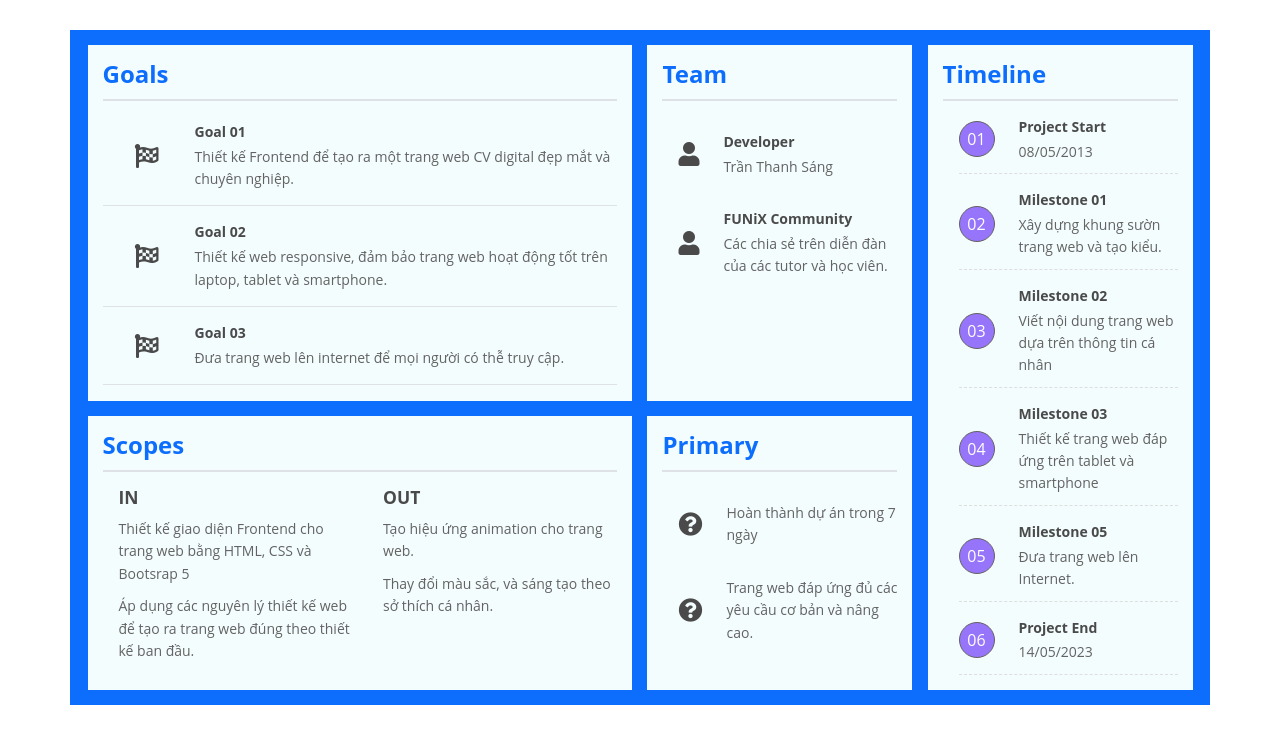
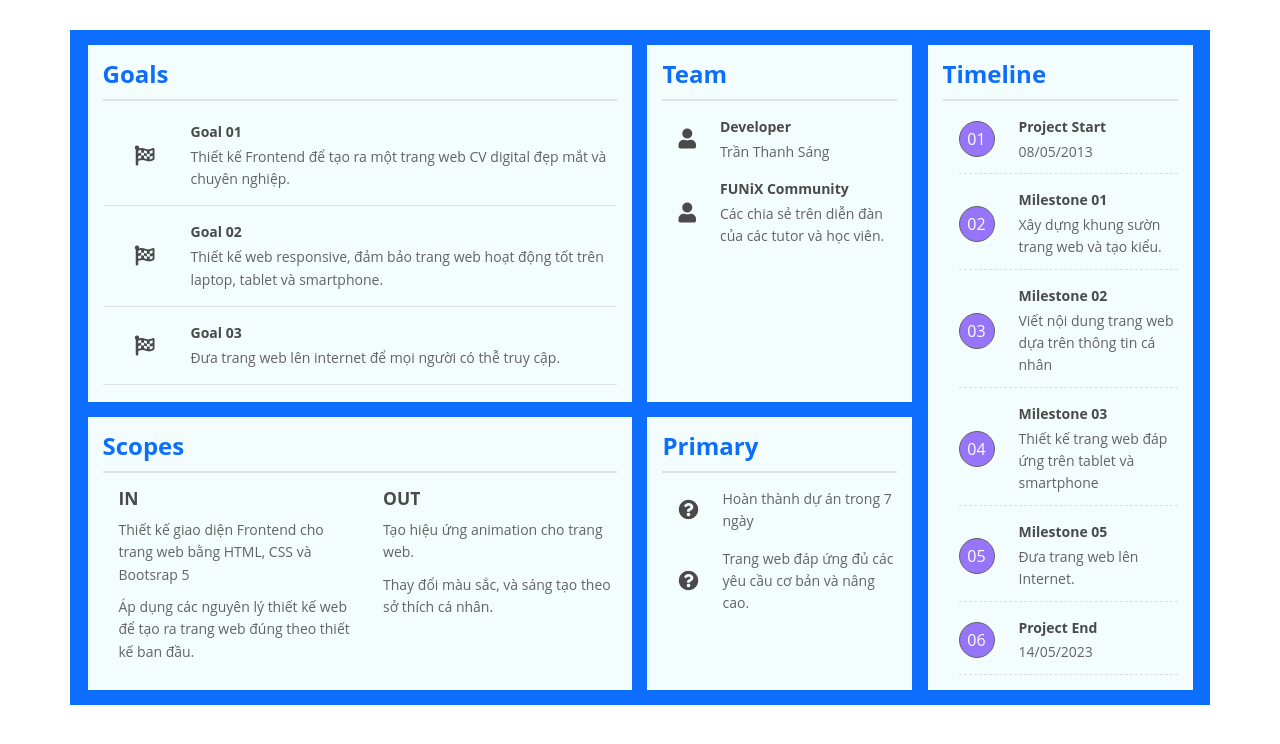
Before and after one commit to tolorendev/assignmen-3, a plain HTML site: page project-charter-1.html in a window 1280 px wide. Drawn offline with nearby package versions, Linux system fonts and the light colour scheme.

Commit message:
Add files via upload

```diff
--- a/css/laptop.css
+++ b/css/laptop.css
@@ -533,7 +533,7 @@ a.project-3 {
 }
 
 .project-name {
-  font-size: 1.4rem;
+  font-size: 1.6rem;
   font-weight: 500;
   line-height: 1.3;
   color: #4a4a4a;
@@ -676,7 +676,7 @@ a.home-page-link {
 }
 
 .charter-page i {
-  font-size: 2.4rem;
+  font-size: 2rem;
   color: #4a4a4a;
 }
 
--- a/project-charter-1.html
+++ b/project-charter-1.html
@@ -126,7 +126,7 @@
                   Team
                 </h2>
                 <ul class="team-list">
-                  <li class="team-list-item my-5">
+                  <li class="team-list-item my-4">
                     <i class="fas fa-user"></i>
                     <div>
                       <p class="fw-bold mb-1">Developer</p>
@@ -134,7 +134,7 @@
                     </div>
                   </li>
 
-                  <li class="team-list-item mb-5">
+                  <li class="team-list-item mb-4">
                     <i class="fas fa-user"></i>
                     <div>
                       <p class="fw-bold mb-1">FUNiX Community</p>
@@ -157,13 +157,13 @@
                   Primary
                 </h2>
                 <ul class="primary-list">
-                  <li class="primary-list-item my-5">
+                  <li class="primary-list-item my-4">
                     <i class="fas fa-question-circle"></i>
                     <div>
                       <p>Hoàn thành dự án trong 7 ngày</p>
                     </div>
                   </li>
-                  <li class="primary-list-item my-5">
+                  <li class="primary-list-item my-4">
                     <i class="fas fa-question-circle"></i>
                     <div>
                       <p>
```
Also changed, not shown: project-charter-2.html (+4 -4 lines), project-charter-3.html (+4 -4 lines), README.txt (added).
